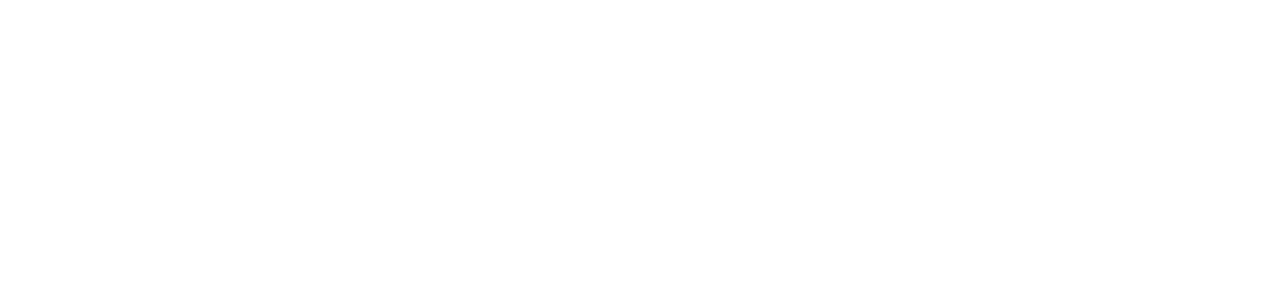
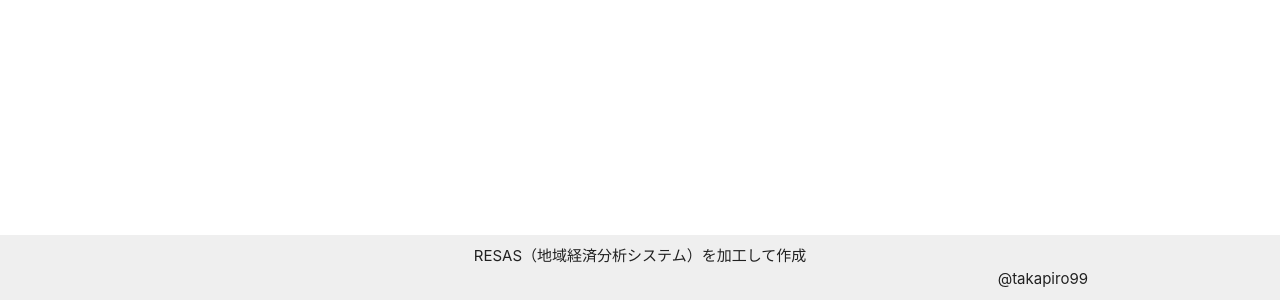
Before and after one commit to takapiro99/population-transition, a React (Create React App) app: page / in a window 1280 px wide. Shown: the part 699-999 px from the top of the page. Before the commit the page ends 800 px from the top, so only its background shows below. Built offline with nearby package versions, Linux system fonts and the light colour scheme; no server answers.

Commit message:
RESAS出典

```diff
--- a/src/App.js
+++ b/src/App.js
@@ -25,16 +25,29 @@
           </a>
         </div>
       </nav>
-      <div className="container selectPrefMessage">
+      <div className="container mainContainer">
+        <div className="selectPrefMessage">
           <h4>1. 都道府県を選んでね</h4>
         </div>
-      <div className="container prefCheckboxContainer">
+        <div className="prefCheckboxContainer">
           {prefectures.length &&
             prefectures.map((pref) => {
               return <PrefectureCheckbox key={pref.prefCode} pref={pref} />
             })}
         </div>
       </div>
+      <footer class="page-footer white">
+        <div class="footer-copyright">
+          <div class="container center grey-text text-darken-4">
+            RESAS（地域経済分析システム）を加工して作成
+            <br />
+            <a class="grey-text text-darken-4 right" href="https://github.com/takapiro99">
+              @takapiro99
+            </a>
+          </div>
+        </div>
+      </footer>
+    </div>
   )
 }
 
--- a/src/index.css
+++ b/src/index.css
@@ -11,3 +11,7 @@
 .selectPrefMessage{
   margin-top: 50px;
 }
+
+.mainContainer{
+  min-height: 100vh;
+}
```
Lines whose indentation alone changed are shown as unchanged.
